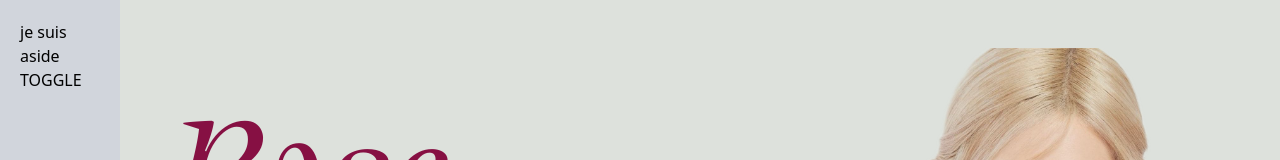
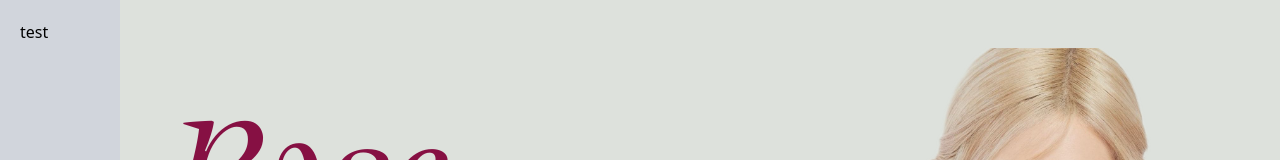
Before and after one commit to TOMYAAAAAH/rose-song-player, a React (Vite) app: page / in a window 1280 px wide. Shown: the top 160 px of the page. Built offline with nearby package versions, Linux system fonts and the light colour scheme.

Commit message:
History in local storage

```diff
--- a/src/components/Aside.jsx
+++ b/src/components/Aside.jsx
@@ -1,10 +1,15 @@
-// w-96
+import { useHistory } from "../hooks/useHistory";
+
 export default function Aside() {
-    return (
-        <div className="bg-gray-300 w-30 h-screen p-5 top-0 transition">
-            je suis aside
-            <br/>
-            <button>TOGGLE</button>
-        </div>
-    );
+  const history = useHistory();
+  console.log(history);
+
+  return (
+    <div className="bg-gray-300 w-30 h-screen p-5 top-0 transition">
+      test
+      {history.map((songTitle) => (
+        <div>{songTitle}</div>
+      ))}
+    </div>
+  );
 }
--- /dev/null
+++ b/src/hooks/useHistory.js
@@ -0,0 +1,29 @@
+import { useState, useEffect, useContext } from "react";
+import { SongContext } from "../contexts/SongContext";
+
+export function useHistory() {
+  const { songTitle } = useContext(SongContext);
+  const [history, setHistory] = useState([]);
+
+  useEffect(() => {
+    const storedHistory = JSON.parse(
+      localStorage.getItem("songHistory") || "[]"
+    );
+    setHistory(storedHistory);
+  }, []);
+
+  useEffect(() => {
+    if (songTitle) {
+      setHistory((prevHistory) => {
+        const lastSong = prevHistory.at(-1);
+        if (lastSong !== songTitle) {
+          const updatedHistory = [...prevHistory, songTitle];
+          localStorage.setItem("songHistory", JSON.stringify(updatedHistory));
+          return updatedHistory;
+        }
+      });
+    }
+  }, [songTitle]);
+
+  return history;
+}
```
Also changed, not shown: 1 other file (tests, documents, lock files or other folders).
